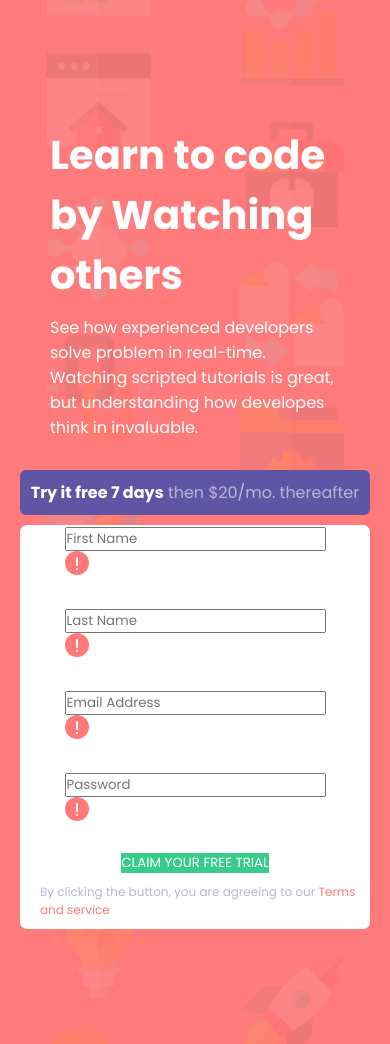
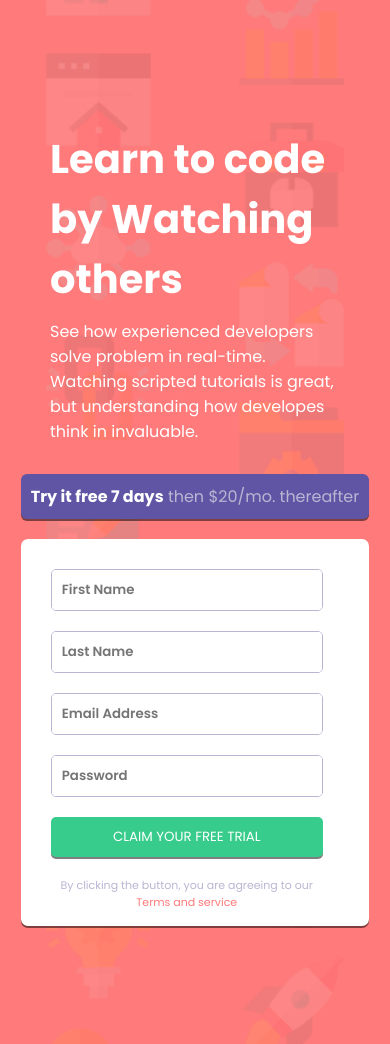
Before and after one commit to jeevan-budha/signUp, a plain HTML site: page index.html in a window 390 px wide. Drawn offline with Linux system fonts and the light colour scheme.

Commit message:
form style change

```diff
--- a/style.css
+++ b/style.css
@@ -1,22 +1,21 @@
-
 @import url('https://fonts.googleapis.com/css2?family=Karla:ital,wght@0,200..800;1,200..800&family=Noto+Sans:ital,wght@0,100..900;1,100..900&family=Nunito+Sans:ital,opsz,wght@0,6..12,200..1000;1,6..12,200..1000&family=Poppins:ital,wght@0,100;0,200;0,300;0,400;0,500;0,600;0,700;0,800;0,900;1,100;1,200;1,300;1,400;1,500;1,600;1,700;1,800;1,900&family=Red+Hat+Text:ital,wght@0,300..700;1,300..700&display=swap');
 
-*{
+* {
   margin: 0;
   padding: 0;
   box-sizing: border-box;
   font-family: "Poppins", sans-serif;
 }
 
-:root{
-  --red-color:hsl(0, 100%, 74%);
-  --green-color:hsl(154, 59%, 51%);
+:root {
+  --red-color: hsl(0, 100%, 74%);
+  --green-color: hsl(154, 59%, 51%);
   --Dark-Blue: hsl(249, 10%, 26%);
-  --Grayish-Blue:hsl(246, 25%, 77%);
-  --Blue-color:hsl(248, 32%, 49%);
+  --Grayish-Blue: hsl(246, 25%, 77%);
+  --Blue-color: hsl(248, 32%, 49%);
 }
 
-body{
+body {
   background-image: url('./images/bg-intro-desktop.png');
   background-size: cover;
   background-position: center;
@@ -24,104 +23,177 @@ body{
   background-color: var(--red-color);
 }
 
-.container{
+.container {
   display: flex;
-  align-items:center;
-  justify-content:space-evenly;
+  align-items: center;
+  justify-content: space-evenly;
   height: 100vh;
   margin-inline: 20px;
 }
 
-.container .Pragraph-container{
+.container .Pragraph-container {
   max-width: 35rem;
   padding: 10px 30px;
   color: #ffffff;
 }
-.container .Pragraph-container h2{
+
+.container .Pragraph-container h2 {
   font-size: 40px;
   font-weight: 700;
   padding-bottom: 10px;
 }
 
-.form-continer{
-  max-width: 35rem;
-  color:#ffffff;
+.form-continer {
+  color: #ffffff;
 }
 
-.form-continer .title{
+.form-continer .title {
+  max-width: 100%;
   background: var(--Blue-color);
   padding: 10px 10px;
   border-radius: 6px;
   text-align: center;
   margin-bottom: 10px;
+  box-shadow: 0 2px 0 rgb(0, 0, 0, 0.5);
 }
 
-.span{
+.span {
   color: var(--Grayish-Blue);
 }
-.form-continer .form{
+
+.form-continer .form {
   background-color: #ffffff;
   border-radius: 7px;
+  margin-top: 20px;
+  padding-top: 30px;
+  padding-inline: 30px;
+  box-shadow: 0 2px 0 rgb(0, 0, 0, 0.5);
 }
-.form-action{
+
+.form-action {
+  display: flex;
+  flex-direction: column;
+  justify-content: center;
+  gap: 20px;
+  width: 26rem;
+}
+
+.input-wrapper {
   display: flex;
   align-items: center;
-  justify-content: center;
-  flex-direction: column;
-}
-.input{
-  width:20rem;
-  margin-top: 25px;
-  padding: 13px 0 10px 10px;
-  outline-color: var(--Blue-color);
+  justify-content: space-between;
+  border: 1px solid var(--Grayish-Blue);
   border-radius: 5px;
- border: 1px solid var(--Grayish-Blue);
- font-weight: 600;
+  overflow: hidden;
+  text-align: center;
 }
 
-#btn{
+.input-wrapper input {
+  padding: 10px 10px;
+  font-weight: 600;
+  width: 100%;
+  border: none;
+  outline: none;
+
+}
+
+.error-icon {
+  margin-right: 10px;
+  cursor: pointer;
+  display: none;
+}
+
+.error-icon img {
+  width: 17px;
+}
+
+.error-message {
+  color: var(--red-color);
+  font-style: italic;
+  font-size: 12px;
+  font-weight: 600;
+  margin: 5px;
+  display: inline;
+  margin-left: 56.1%;
+  display: none;
+}
+
+#btn {
   background-color: var(--green-color);
   color: #ffffff;
   border: none;
   cursor: pointer;
+  padding-block: 10px;
+  border-radius: 5px;
+  transition: 0.3s ease;
+  box-shadow: 0 2px 0 rgb(0, 0, 0,0.5);
+  outline: none;
 }
-.terms{
+
+#btn:hover {
+  background-color: hsl(154, 66%, 62%);
+}
+
+.terms {
   color: var(--Grayish-Blue);
-  padding:10px 0 10px 20px;
-  font-size: 12px;
+  font-size: 11px;
+  text-align: center;
+  padding-bottom: 15px;
 }
-.terms a{
+
+.terms a {
   text-decoration: none;
   color: var(--red-color);
-  padding-right: 10px;
 }
 
 @media (max-width:972px) {
-  .container{
+  .container {
     display: flex;
     flex-direction: column;
-  align-items:space-between;
+    align-items: space-between;
     justify-content: center;
     height: 100vh;
     margin-inline: 20px;
   }
-.container .Pragraph-container{
+
+  .container .Pragraph-container {
     margin-bottom: 20px;
   }
 }
 
+@media (max-width:488px) {
+  .form-action {
+  width: 23rem;
+}
+}
+
+@media (max-width:453px) {
+  .form-action {
+  width: 20rem;
+}
+}
+
+
+@media (max-width:406px) {
+  .form-action {
+  width: 17rem;
+}
+}
+@media (max-width:374px) {
+  .form-action {
+  width: 15rem;
+}
+}
 @media (max-width:455px) {
-  .container{
+  .container {
     margin-top: 70px;
   }
 
 }
+
 @media (max-width:400px) {
-  .container{
+  .container {
     margin-top: 100px;
     margin-bottom: 100px;
   }
-.input{
-   width:15rem;
 }
-}
```
Lines whose indentation alone changed are shown as unchanged.
